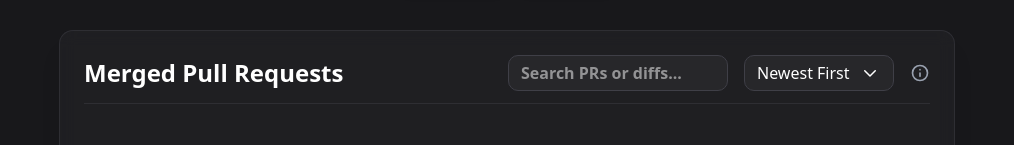
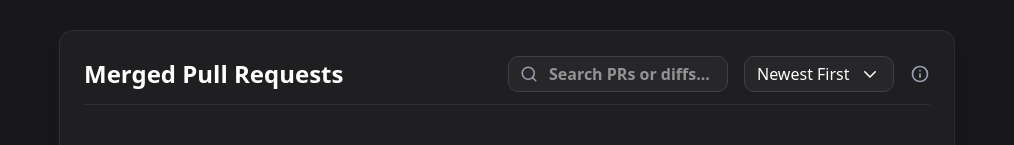
Before and after one commit to nicholaschen09/diff-digest, a Next.js app: page / in a window 1280 px wide. Shown: the part 394-539 px from the top of the page, without its empty margins (133-1147 px from the left). Built offline with nearby package versions, Linux system fonts and the light colour scheme.

Commit message:
added icon for search

```diff
--- a/src/app/page.tsx
+++ b/src/app/page.tsx
@@ -289,14 +289,22 @@ export default function Home() {
           <h2 className="text-2xl font-semibold mb-6 text-white border-b border-zinc-700/50 pb-3 flex items-center justify-between">
             <span>Merged Pull Requests</span>
             <div className="flex items-center gap-2">
-              {/* Search bar */}
+              {/* Search bar with icon */}
+              <div className="relative mr-2">
+                <span className="absolute left-3 top-1/2 -translate-y-1/2 text-gray-400 pointer-events-none">
+                  <svg width="18" height="18" fill="none" stroke="currentColor" strokeWidth="2" viewBox="0 0 24 24">
+                    <circle cx="11" cy="11" r="8" />
+                    <path d="M21 21l-4.35-4.35" strokeLinecap="round" />
+                  </svg>
+                </span>
                 <input
                   type="text"
                   value={searchQuery}
                   onChange={e => setSearchQuery(e.target.value)}
                   placeholder="Search PRs or diffs..."
-                className="w-[220px] h-[36px] px-3 py-1 text-base rounded-lg bg-zinc-800 text-white border border-zinc-700 focus:outline-none focus:ring-2 focus:ring-blue-500 mr-2"
+                  className="w-[220px] h-[36px] pl-10 pr-3 py-1 text-base rounded-lg bg-zinc-800 text-white border border-zinc-700 focus:outline-none focus:ring-2 focus:ring-blue-500"
                 />
+              </div>
               <div className="relative mr-2 self-center" style={{ width: 150 }}>
                 <Listbox value={reverseOrder ? "oldest" : "newest"} onChange={val => setReverseOrder(val === "oldest")}>
                   {({ open }) => (
```
Lines whose indentation alone changed are shown as unchanged.
